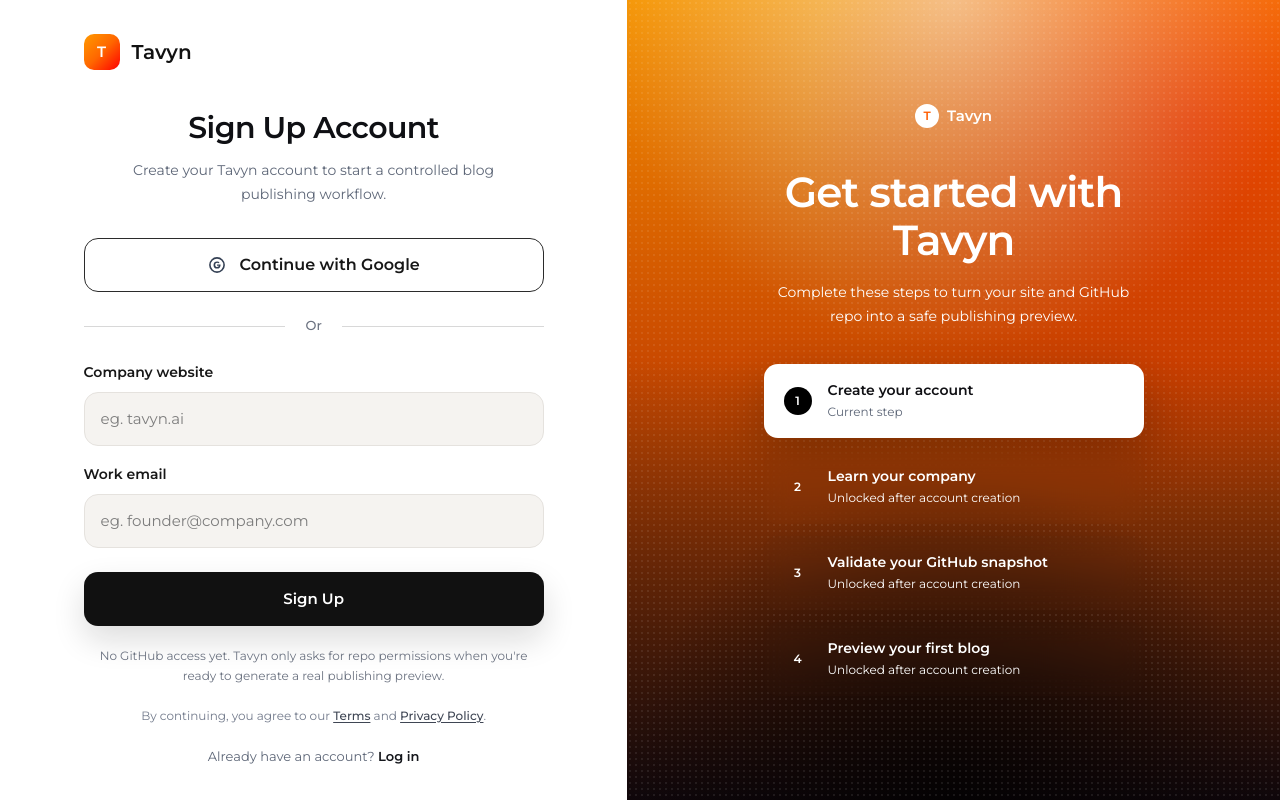
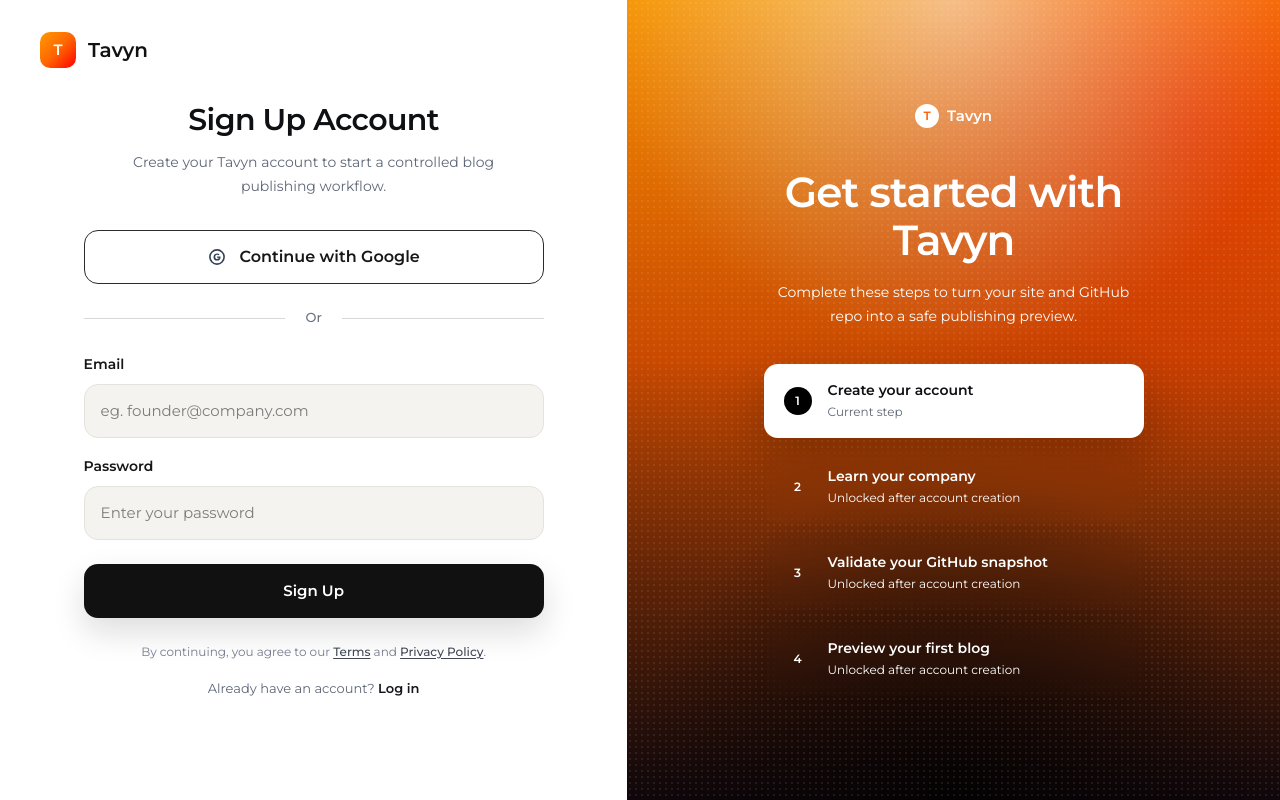
Before and after one commit to Determine06/tavyn-ux-index, a Next.js app: page /ux/sign-up/v005 in a window 1280 px wide. Built offline with nearby package versions, Linux system fonts and the light colour scheme.

Commit message:
Refine sign-up v005 form spacing

```diff
--- a/components/ux/experimental/sign-up/SignUpV005.tsx
+++ b/components/ux/experimental/sign-up/SignUpV005.tsx
@@ -25,16 +25,16 @@
     <main className="min-h-screen bg-white font-['Montserrat',ui-sans-serif,system-ui,sans-serif] text-[#101014]">
       <div className="grid min-h-screen grid-cols-1 lg:grid-cols-[0.98fr_1.02fr]">
         <motion.section
-          className="flex min-h-screen items-center justify-center bg-white px-6 py-8 sm:px-10 lg:py-8"
+          className="relative flex min-h-screen items-center justify-center bg-white px-6 py-8 sm:px-10 lg:py-8"
           initial={{ opacity: 0, y: 14 }}
           animate={{ opacity: 1, y: 0 }}
           transition={{ duration: 0.42, ease: [0.22, 1, 0.36, 1] }}
         >
+          <div className="absolute left-6 top-6 sm:left-10 sm:top-8">
+            <BrandMark />
+          </div>
+
           <div className="w-full max-w-[460px]">
-            <div className="mb-10">
-              <BrandMark />
-            </div>
-
             <div className="text-center">
               <h1 className="text-[30px] font-semibold leading-9 tracking-[-0.02em] text-[#0f1014]">
                 Sign Up Account
@@ -64,8 +64,16 @@
             </div>
 
             <div className="grid gap-4">
-              <LabelledInput label="Company website" placeholder="eg. tavyn.ai" />
-              <LabelledInput label="Work email" placeholder="eg. founder@company.com" />
+              <LabelledInput
+                label="Email"
+                placeholder="eg. founder@company.com"
+                type="email"
+              />
+              <LabelledInput
+                label="Password"
+                placeholder="Enter your password"
+                type="password"
+              />
             </div>
 
             <button
@@ -75,12 +83,7 @@
               Sign Up
             </button>
 
-            <p className="mt-5 text-center text-[12px] leading-5 text-[#6b7280]">
-              No GitHub access yet. Tavyn only asks for repo permissions when
-              you&apos;re ready to generate a real publishing preview.
-            </p>
-
-            <p className="mt-5 text-center text-[12px] leading-5 text-[#737b8c]">
+            <p className="mt-6 text-center text-[12px] leading-5 text-[#737b8c]">
               By continuing, you agree to our{" "}
               <span className="font-medium text-[#3f4654] underline underline-offset-2">
                 Terms
@@ -92,7 +95,7 @@
               .
             </p>
 
-            <p className="mt-5 text-center text-[13px] leading-5 text-[#5d6677]">
+            <p className="mt-4 text-center text-[13px] leading-5 text-[#5d6677]">
               Already have an account?{" "}
               <button
                 className="font-semibold text-[#15171c] underline-offset-4 transition hover:underline"
@@ -214,10 +217,12 @@
 
 function LabelledInput({
   label,
-  placeholder
+  placeholder,
+  type
 }: {
   label: string;
   placeholder: string;
+  type: "email" | "password";
 }) {
   return (
     <label className="block">
@@ -227,7 +232,7 @@
       <input
         className="mt-2 h-[54px] w-full rounded-[14px] border border-[#e5e2de] bg-[#f5f3f0] px-4 text-[15px] text-[#171717] outline-none transition placeholder:text-[#7c7c7c] focus:border-[#f05a22] focus:bg-white"
         placeholder={placeholder}
-        type="text"
+        type={type}
       />
     </label>
   );
```
